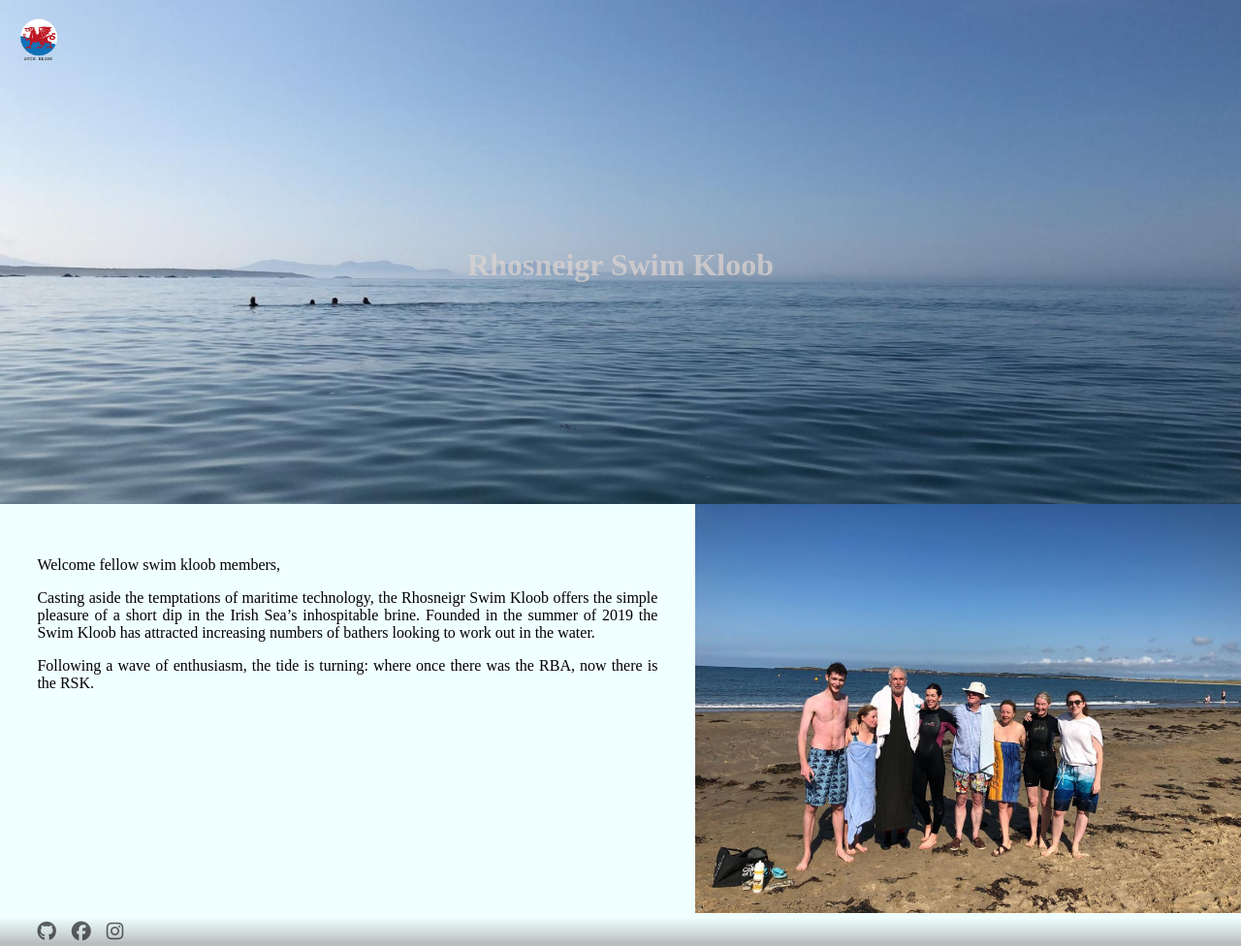
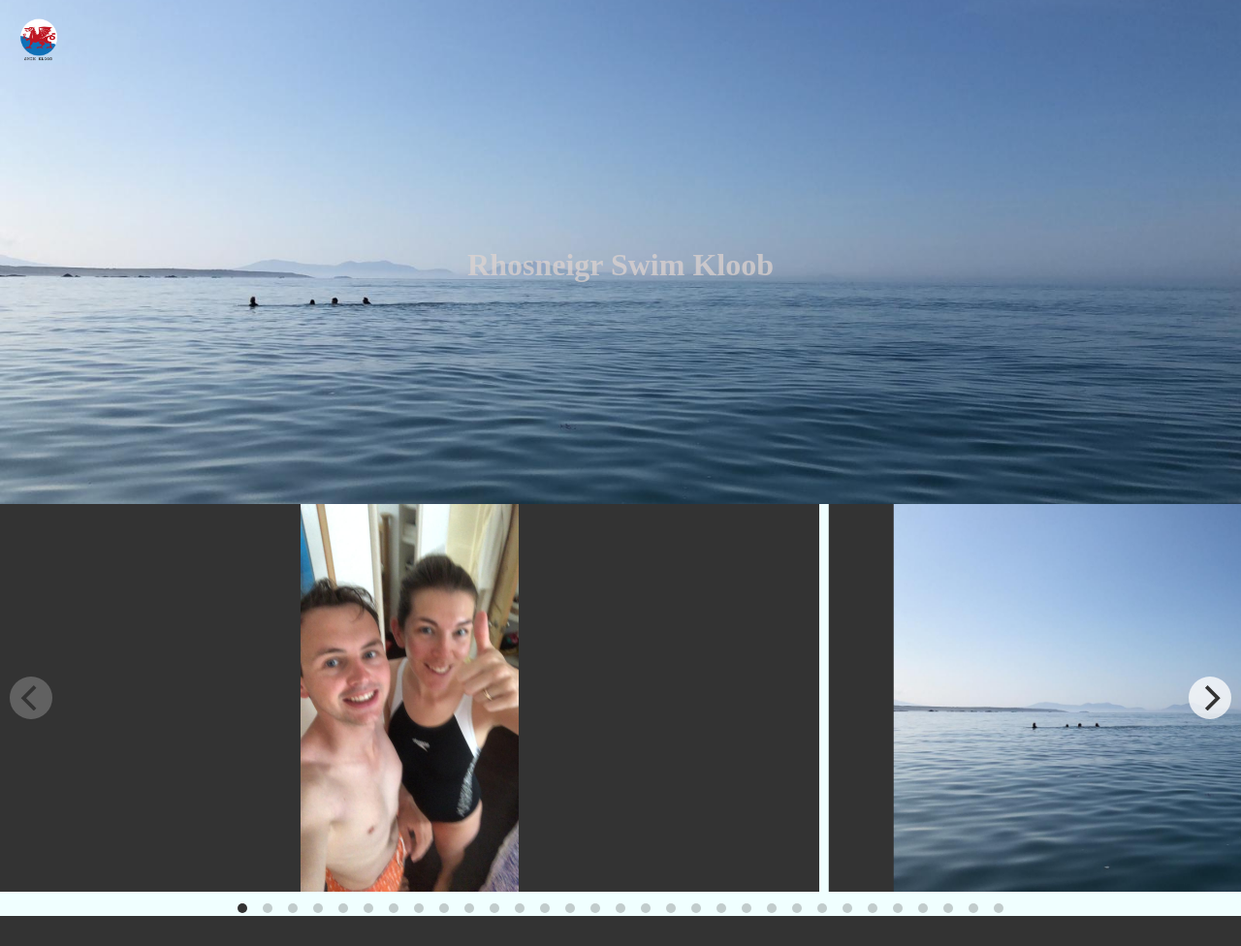
Before and after one commit to Voxoff/swim_kloob, a Flask app: page / in a window 1280 px wide. Shown: the whole page at 97% size. After the commit the page ends 945 px from the top, so only its background shows below. Run offline with Flask 2, Linux system fonts and the light colour scheme; some libraries are stand-ins or nearby versions.

Commit message:
owl carousel is lovely not gonna lie

```diff
--- a/app.py
+++ b/app.py
@@ -1,10 +1,12 @@
 from flask import Flask, render_template
+import os
 app = Flask(__name__)
 
 @app.route("/")
 def hello():
-  return render_template("home.html")
-  #return "<h1>Hello World</h1>"
+  images = os.listdir('static/images')
+  images = ['images/' + file for file in images]
+  return render_template("home.html", images = images)
 
 @app.route("/join")
 def join():
--- a/static/css/style.css
+++ b/static/css/style.css
@@ -123,3 +123,57 @@
 //color scheme
 
 //Define text styles
+
+/*
+.carousel {
+  background: #FAFAFA;
+}
+
+.carousel-cell {
+  width: 66%;
+  height: 400px;
+  margin-right: 10px;
+  background: #333;
+}
+
+.carousel-cell-image {
+  display: block;
+  max-height: 100%;
+  margin: 0 auto;
+  max-width: 100%;
+  opacity: 0;
+  -webkit-transition: opacity 0.4s;
+          transition: opacity 0.4s;
+} */
+
+
+.carousel {
+  background: #EEE;
+}
+
+.carousel img {
+  display: block;
+  height: 200px;
+}
+
+@media screen and ( min-width: 768px ) {
+  .carousel img {
+    height: 400px;
+  }
+}
+
+.carousel-cell {
+  width: 66%;
+  height: 400px;
+  margin-right: 10px;
+  background: #333;
+}
+
+.carousel-cell-image {
+  display: block;
+  max-height: 100%;
+  margin: 0 auto;
+  max-width: 100%;
+  -webkit-transition: opacity 0.4s;
+          transition: opacity 0.4s;
+}
--- a/templates/home.html
+++ b/templates/home.html
@@ -4,6 +4,8 @@
     <link rel="stylesheet" href="{{ url_for('static', filename='css/style.css') }}"/>
     <link rel="shortcut icon" href="{{ url_for('static', filename='favicon.ico') }}">
     <script src="https://kit.fontawesome.com/2afcbe98dd.js"></script>
+    <link rel="stylesheet" href="https://unpkg.com/flickity@2/dist/flickity.min.css">
+    <script src="https://unpkg.com/flickity@2/dist/flickity.pkgd.min.js"></script>
     <title> R.S.K. </title>
   </head>
   <body>
@@ -11,7 +13,7 @@
       <img id="logo" src="{{ url_for('static', filename='logo.png') }}">
       <div id="caption"><h1> Rhosneigr Swim Kloob</h1></div>
     </div>
-    <div id="main-content">
+    <!-- <div id="main-content">
       <div id='main-text'>
         <p> Welcome fellow swim kloob members, </p>
         <p>Casting aside the temptations of maritime technology, the Rhosneigr Swim Kloob offers the simple pleasure of a short dip
@@ -22,13 +24,19 @@
       <div id="side-image">
         <img id="first-image" src="{{ url_for('static', filename='images/first_swim.jpeg') }}">
       </div>
+    </div> -->
+    <div class="main-carousel" data-flickity='{ "cellAlign": "left", "contain": true }'>
+      {% for image in images %}
+        <div class="carousel-cell"><img class="carousel-cell-image" src="{{ url_for('static', filename=image) }}" alt=""></div>
+      {% endfor %}
+
+      <!-- <div class="carousel-cell"><img class="carousel-cell-image" src="{{ url_for('static', filename='images') }}" alt=""></div> -->
+      <!-- <div class="carousel-cell"><img class="carousel-cell-image" src="{{ url_for('static', filename='images') }}" alt=""></div> -->
     </div>
-    <div id="footer">
-      <!-- RICKROLL: https://www.youtube.com/watch?v=dQw4w9WgXcQ -->
+    <!-- <div id="footer">
       <a href="https://www.youtube.com/watch?v=dQw4w9WgXcQ"><i class="fab fa-github fa-lg"></i></a>
       <a href="https://www.youtube.com/watch?v=dQw4w9WgXcQ"><i class="fab fa-facebook fa-lg"></i></a>
       <a href="https://www.youtube.com/watch?v=dQw4w9WgXcQ"><i class="fab fa-instagram fa-lg"></i></a>
-      <!-- Retro club, retro code.  -->
-    </div>
+    </div> -->
   </body>
 </html>
```
Also changed, not shown: README.md, 1 other file.
